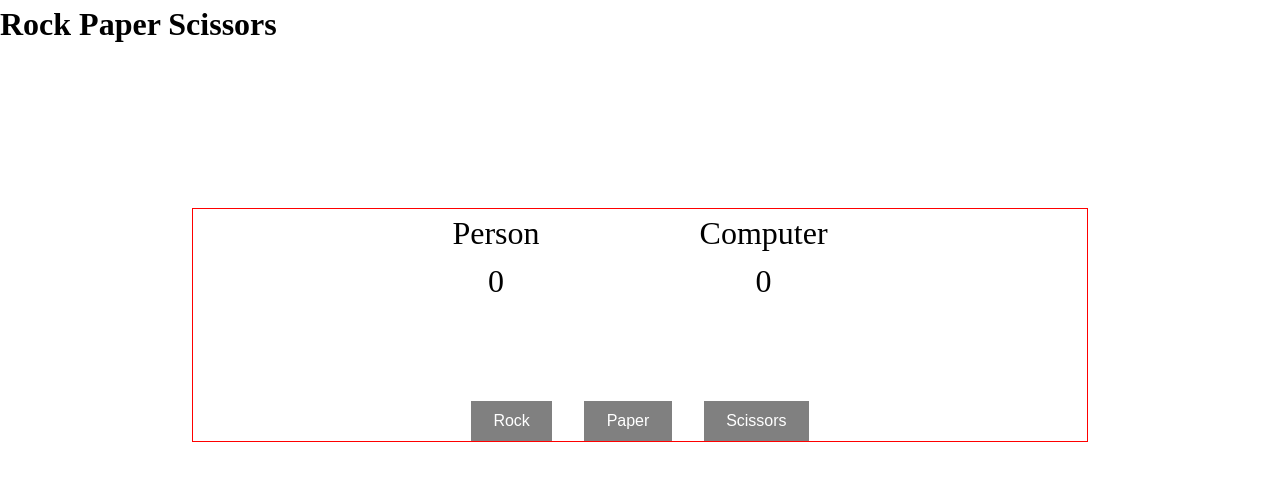
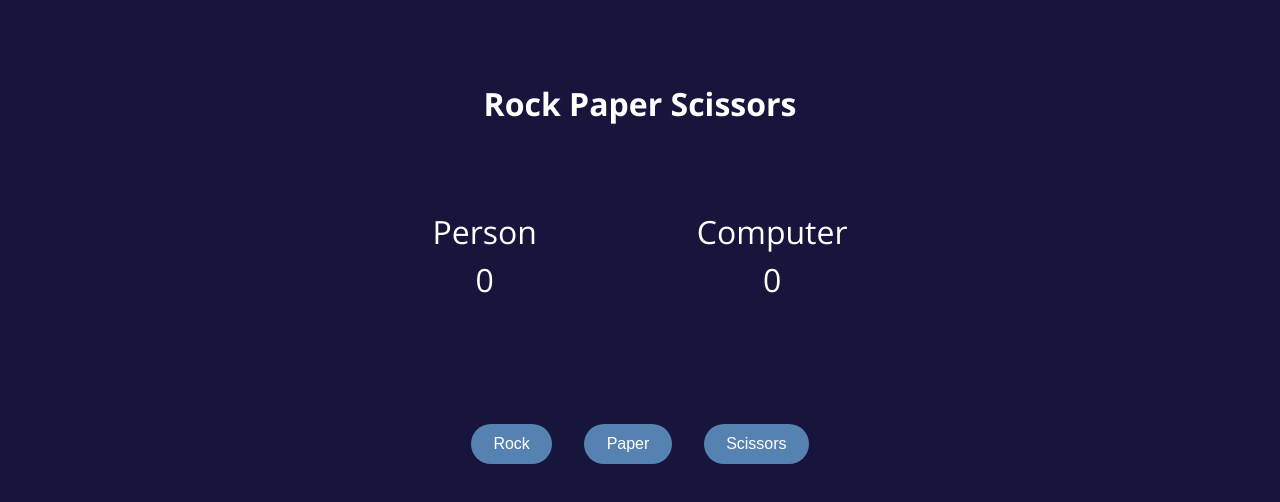
Before and after one commit to DemetreD/rock-paper-scissors, a plain HTML site: page index.html in a window 1280 px wide. Drawn offline with nearby package versions, Linux system fonts and the light colour scheme.

Commit message:
Add new styles

```diff
--- a/style.css
+++ b/style.css
@@ -1,5 +1,26 @@
 .reset__btn {
   display: none;
+}
+
+body {
+  font-family: "Open Sans", sans-serif;
+  background-color: #17153b;
+  color: #fff;
+}
+
+.game__title {
+  text-align: center;
+  margin-top: 5rem;
+}
+
+.results {
+  font-size: 1.5rem;
+}
+
+.person__selection,
+.computer__selection {
+  margin-top: 1.5rem;
+  font-size: 2rem;
 }
 
 /* scores section */
@@ -10,7 +31,7 @@
 }
 
 .hero {
-  margin-top: 10rem;
+  margin-top: 5rem;
   display: flex;
   justify-content: center;
   align-items: center;
@@ -26,8 +47,9 @@
 
 .container {
   width: 70%;
-  border: 1px solid red;
+  /* border: 5px solid #2e236c; */
   margin-inline: auto;
+  border-radius: 10px;
 }
 
 .hero__container {
@@ -35,11 +57,13 @@
   gap: 2rem;
 }
 
-.hero__btn {
-  background-color: #808080;
+.hero__btn,
+.reset__button {
+  background-color: #5682b1;
   padding: 0.5rem 1.4rem;
   color: #fff;
   margin-top: 4rem;
+  border-radius: 1000000000px;
 }
 .hero__container {
   margin-top: 2rem;
@@ -47,10 +71,13 @@
 
 .results__container {
   display: flex;
+  flex-direction: column;
+  justify-content: center;
+  gap: 1rem;
   align-items: center;
 }
 
-/* utils */
+/* utilities */
 .btn {
   border: none;
   cursor: pointer;
```
